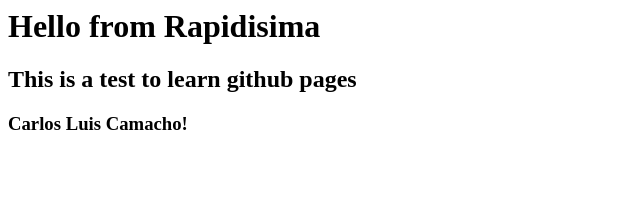
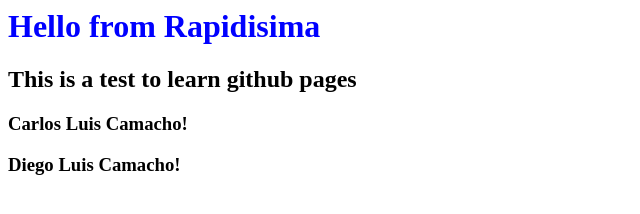
Before and after one commit to calucaps/gallerion, a plain HTML site: page index.html in a window 1280 px wide. Shown: the whole page, without its empty margins (0-640 px from the left). Drawn offline with Linux system fonts and the light colour scheme.

Commit message:
more changes

```diff
--- a/index.html
+++ b/index.html
@@ -1,3 +1,10 @@
+<style>
+    h1 {
+        color: blue;
+    }
+</style>
+
 <h1>Hello from Rapidisima</h1>
 <h2>This is a test to learn github pages</h2>
 <h3>Carlos Luis Camacho!</h3>
+<h3>Diego Luis Camacho!</h3>
```
